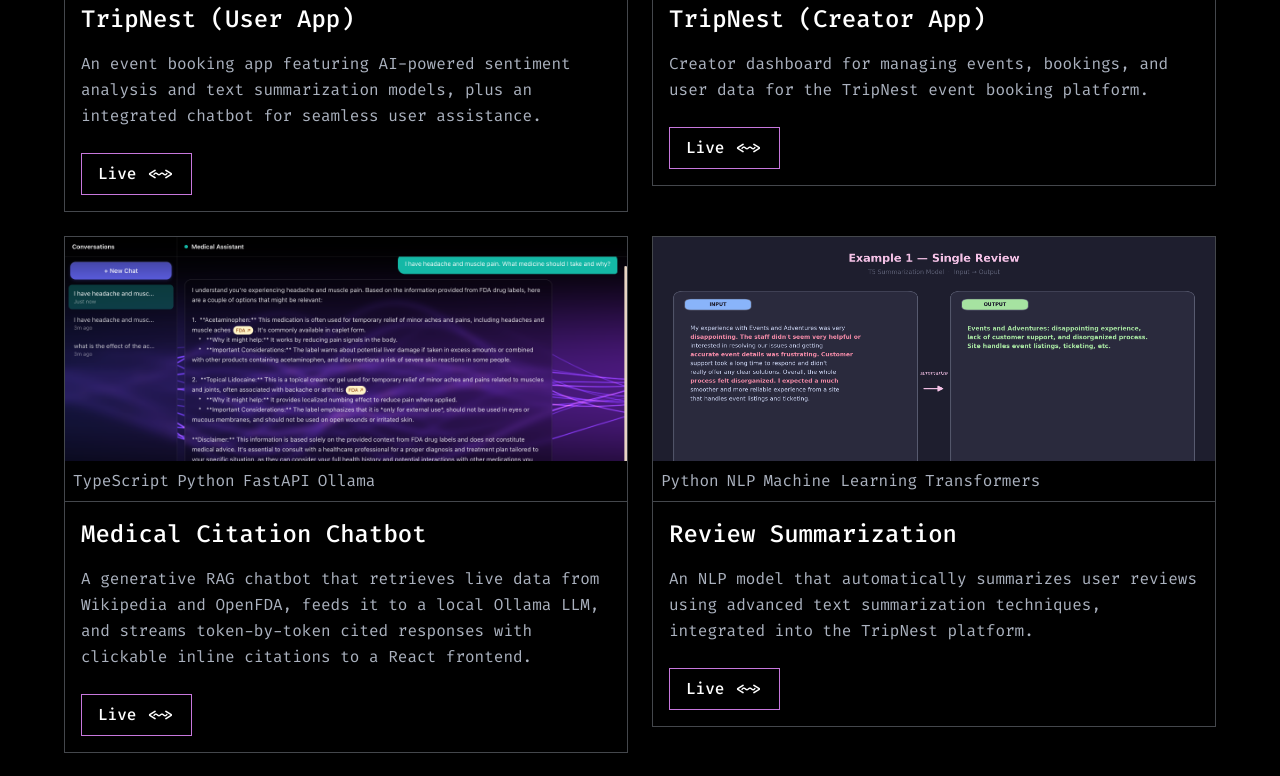
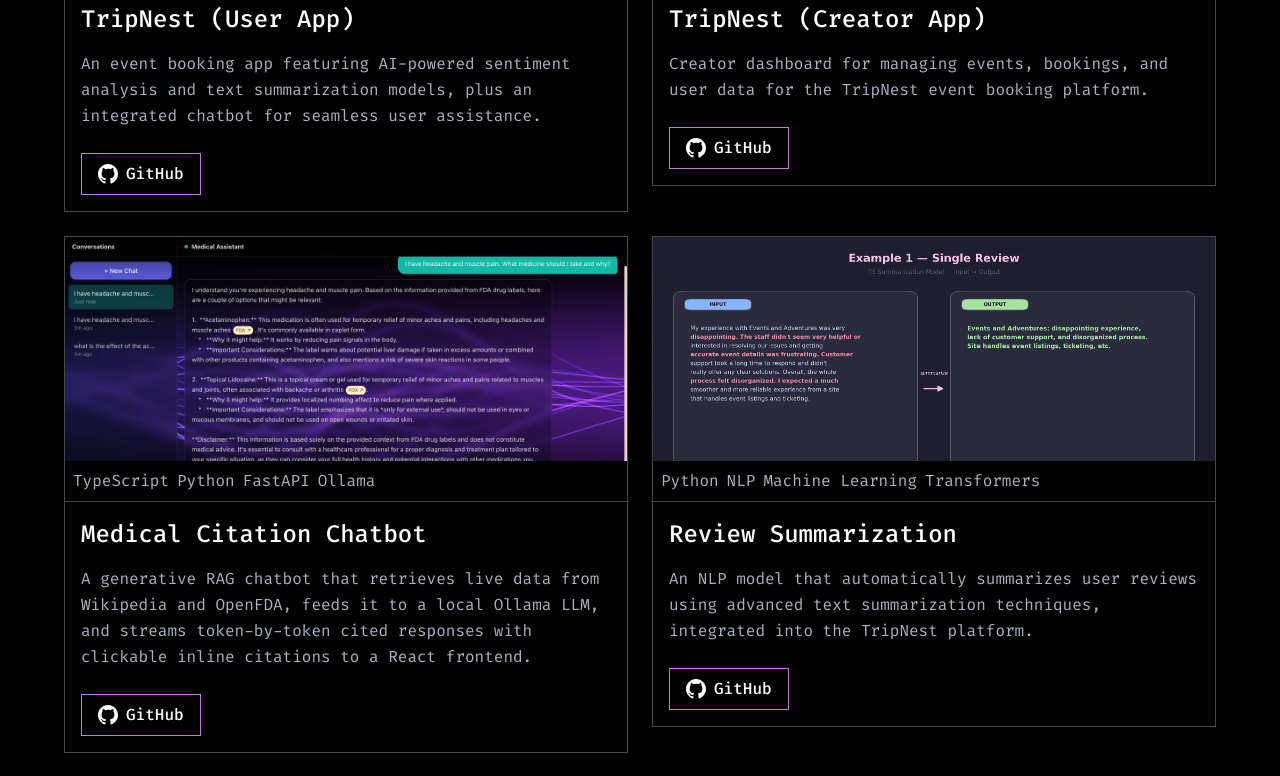
Before and after one commit to MHKaungPyae/portfolio, a React (Vite) app: page / in a window 1280 px wide. Shown: the part 4540-5316 px from the top of the page. Built offline with nearby package versions, Linux system fonts and the light colour scheme.

Commit message:
Replace Live button with GitHub icon and text

```diff
--- a/src/components/Projects.jsx
+++ b/src/components/Projects.jsx
@@ -1,6 +1,7 @@
 import { PROJECTS } from '../data'
 import SectionHeader from './SectionHeader'
 import ScrollReveal from './ScrollReveal'
+import { GITHUB_PATH, SocialIcon } from '../icons'
 
 export default function Projects() {
   return (
@@ -46,9 +47,10 @@
                       href={project.github}
                       target="_blank"
                       rel="noopener noreferrer"
-                      className="border border-[#C778DD] px-4 py-2 text-white font-medium text-base hover:bg-[#C778DD]/10 transition-colors"
+                      className="border border-[#C778DD] px-4 py-2 text-white font-medium text-base hover:bg-[#C778DD]/10 transition-colors flex items-center gap-2"
                     >
-                      {'Live <~>'}
+                      <SocialIcon path={GITHUB_PATH} className="w-5 h-5" />
+                      GitHub
                     </a>
                     {project.extraLinks?.map((link) => (
                       <a
```
